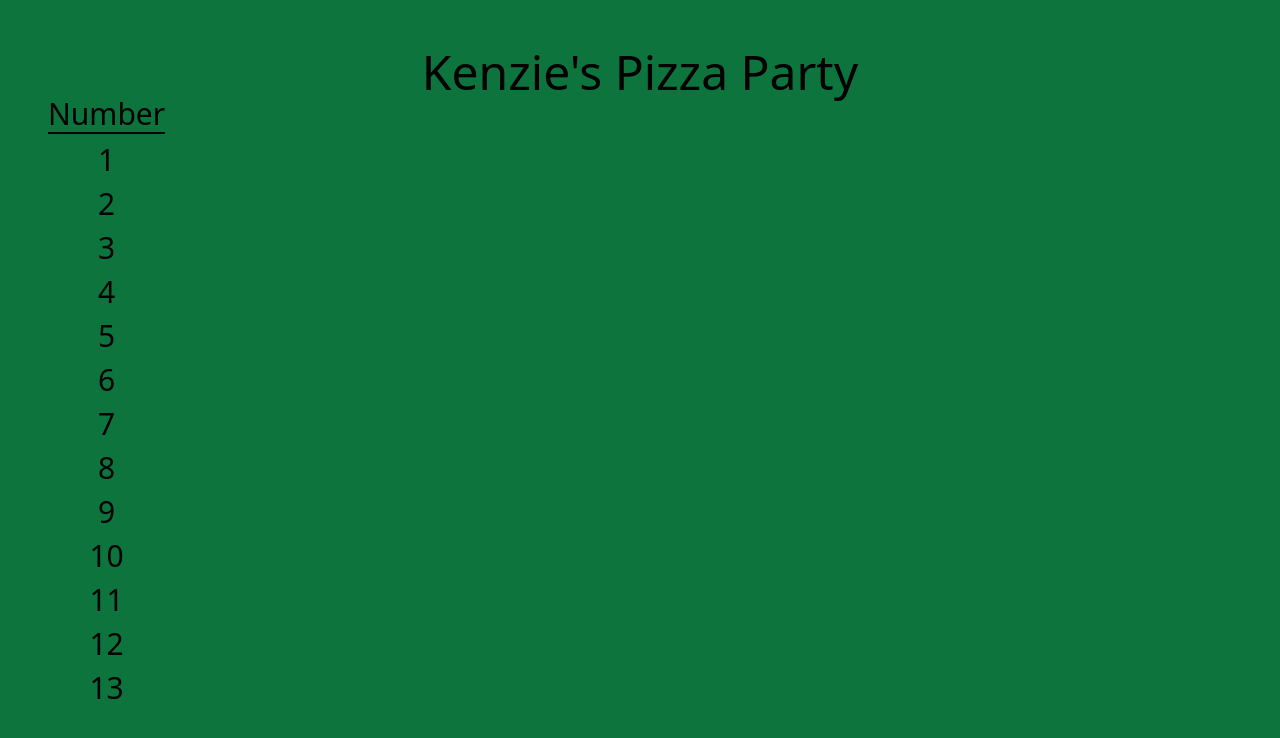
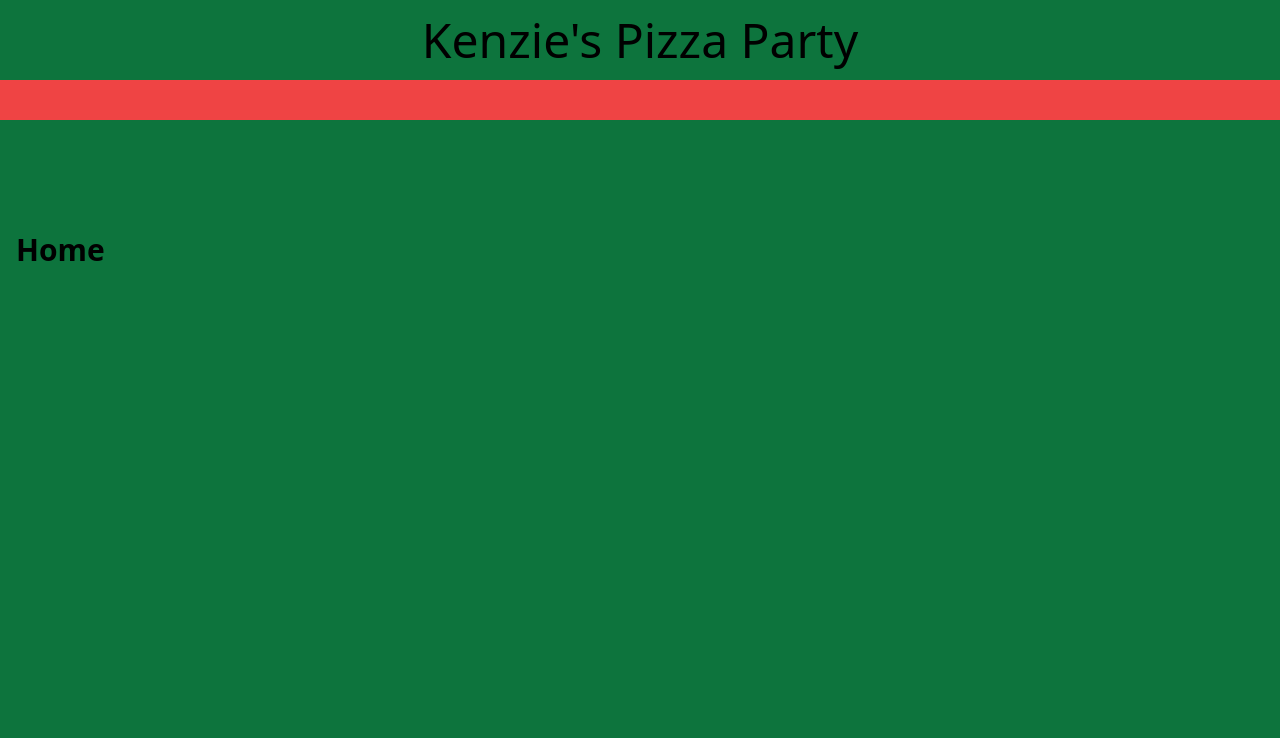
Before and after one commit to gsayre/kpp, a Next.js app: page / in a window 1280 px wide. Shown: the top 738 px of the page. Built offline with nearby package versions, Linux system fonts and the light colour scheme.

Commit message:
updated progress working on storing application state in local storage. committing in case my cat eats my pc cords while i'm gone and breaks my computer

```diff
--- a/app/layout.tsx
+++ b/app/layout.tsx
@@ -1,19 +1,27 @@
-import type { Metadata } from 'next'
-import './globals.css'
+import type { Metadata } from "next";
+import "./globals.css";
 
 export const metadata: Metadata = {
-  title: 'KPP',
-  description: 'You gotta do your times tables to get your pizza',
-}
+	title: "KPP",
+	description: "You gotta do your times tables to get your pizza",
+};
 
 export default function RootLayout({
-  children,
+	children,
 }: {
-  children: React.ReactNode
+	children: React.ReactNode;
 }) {
-  return (
-    <html lang="en">
-      <body >{children}</body>
-    </html>
-  )
+	return (
+		<html lang="en">
+			<body className={`flex min-h-screen flex-col bg-[#0D743D]`}>
+				<header>
+					<div className={`flex flex-col items-center justify-center p-4`}>
+						<div className="text-5xl font-light">Kenzie&apos;s Pizza Party</div>
+					</div>
+					<div className="bg-red-500 w-full h-10"></div>
+				</header>
+				<main className="p-4 h-full w-full">{children}</main>
+			</body>
+		</html>
+	);
 }
--- a/app/multiplicationTable.tsx
+++ /dev/null
@@ -1,70 +0,0 @@
-import { useFormState, useFormStatus } from "react-dom";
-import { validateMultiplicationTable } from "./actions";
-
-const initialState = {
-	message: null,
-};
-
-function SubmitButton() {
-	const { pending } = useFormStatus();
-
-	return (
-		<button
-			type="submit"
-			aria-disabled={pending}
-			className="text-xl rounded-md bg-white p-2 w-20"
-		>
-			Submit
-		</button>
-	);
-}
-
-export function MultiplicationTable({ gridSize }: { gridSize: number }) {
-	const [state, formAction] = useFormState(
-		validateMultiplicationTable,
-		initialState
-	);
-
-	return (
-		<>
-			<form action={formAction} className="flex flex-col gap-4">
-				<div className="flex h-fit">
-					{Array.from(Array(gridSize + 1).keys()).map((row, idx) => {
-						return (
-							<div className="flex flex-col" key={row + "-" + idx}>
-								{Array.from(Array(gridSize + 1).keys()).map((col) => {
-									return (
-										<div key={row + "-" + col}>
-											{row === 0 && col !== 0 ? (
-												<div className="w-20 h-16 flex justify-center items-center text-2xl font-semibold text-white">
-													{col}
-												</div>
-											) : col === 0 && row !== 0 ? (
-												<div className="w-20 h-16 flex justify-center items-center text-2xl font-semibold text-white">
-													{row}
-												</div>
-											) : col === 0 && row === 0 ? (
-												<div className="w-20 h-16"></div>
-											) : (
-												<div className="flex flex-col border border-black p-4 bg-white w-20 h-16">
-													<input
-														type="text"
-														className="focus:outline-none focus:border-b-black focus:border-b-2 p-1"
-														name={col + "-" + row}
-													/>
-												</div>
-											)}
-										</div>
-									);
-								})}
-							</div>
-						);
-					})}
-				</div>
-				<div className="flex flex-row-reverse">
-					{gridSize > 0 && <SubmitButton />}
-				</div>
-			</form>
-		</>
-	);
-}
--- a/app/actions.ts
+++ b/app/multiplicationTable/[number]/actions.ts
@@ -3,6 +3,7 @@ export async function validateMultiplicationTable(
 	formData: FormData
 ) {
 	try {
+		console.log('here')
 		const numArray: Array<Array<Number>> = [];
 		const ansArray: Array<Array<Number>> = [];
 		const correctnessArray: Array<Array<Boolean>> = [];
@@ -22,7 +23,6 @@ export async function validateMultiplicationTable(
 				ansArray[i].push(i * j);
 			}
 		}
-		console.log(ansArray);
 		for (const pair of multiplicationTableEntries) {
 			const split = pair[0].split("-");
 			numArray[Number(split[0])][Number(split[1])] = Number(pair[1]);
@@ -37,7 +37,7 @@ export async function validateMultiplicationTable(
 				}
 			}
 		}
-		console.log(userCorrect, correctnessArray);
+        return {userCorrect, correctnessArray}
 	} catch (e) {
 		return { message: "Failed to check multiplication table" };
 	}
--- /dev/null
+++ b/app/multiplicationTable/[number]/layout.tsx
@@ -0,0 +1,68 @@
+"use client";
+import Link from "next/link";
+import Page from "@/app/multiplicationTable/[number]/page";
+import { useEffect, useState } from "react";
+
+function useFinishedArray() {
+	const initialState = () => {
+		if (typeof window !== "undefined") {
+			return window.localStorage.getItem("finishedArray");
+		}
+		return Array.from(Array(13).keys()).map(function (el) {
+			return {
+				num: el,
+				isFinished: false,
+			};
+		});
+	};
+
+	const [finishedArray, setFinishedArray] = useState(initialState);
+
+	const updateFAAtIndex = (idx: number) => {
+		let tempArr = [...finishedArray];
+		let item = tempArr[idx];
+		item.isFinished = true;
+		tempArr[idx] = item;
+		setFinishedArray([...tempArr]);
+	};
+
+	useEffect(
+		() =>
+			window.localStorage.setItem(
+				"finishedArray",
+				JSON.stringify(finishedArray)
+			),
+		[finishedArray]
+	);
+
+	return { finishedArray, updateFAAtIndex };
+}
+
+export default function Layout({ children }: { children: React.ReactNode }) {
+	const { finishedArray, updateFAAtIndex } = useFinishedArray();
+
+	return (
+		<section className="flex">
+			<div className="flex gap-8">
+				<div className="flex flex-col gap-2">
+					<div className="border-b-2 border-b-black text-3xl flex"> Number</div>
+					{Array.from(Array(13).keys()).map((item) => {
+						return (
+							<div key={item + 1} className="flex items-center justify-center">
+								<Link
+									href={`/multiplicationTable/${item + 1}`}
+									className="text-3xl flex"
+								>
+									{item + 1}
+								</Link>
+							</div>
+						);
+					})}
+				</div>
+			</div>
+			<main>
+				<Page updateFinishedArray={updateFAAtIndex} />
+			</main>
+		</section>
+	);
+}
--- /dev/null
+++ b/app/multiplicationTable/[number]/page.tsx
@@ -0,0 +1,101 @@
+"use client";
+import { useFormState, useFormStatus } from "react-dom";
+import { validateMultiplicationTable } from "./actions";
+import { useParams } from "next/navigation";
+import { Dispatch, SetStateAction, useEffect } from "react";
+
+const initialState = {
+	message: null,
+};
+
+function SubmitButton() {
+	const { pending } = useFormStatus();
+
+	return (
+		<button
+			type="submit"
+			aria-disabled={pending}
+			className="text-xl rounded-md bg-white p-2 w-20"
+		>
+			Submit
+		</button>
+	);
+}
+
+interface Props {
+	updateFinishedArray: (idx: number) => void;
+}
+
+export default function Page(props: Props) {
+	const params = useParams();
+	const [state, formAction] = useFormState(
+		validateMultiplicationTable,
+		initialState
+    );
+    useEffect(() => {
+        if (state.userCorrect) {
+           props.updateFinishedArray(Number(params.number) - 1)
+        }
+     }
+    ,[state])
+	return (
+		<form action={formAction} className="flex flex-col gap-4">
+			<div className="flex h-fit">
+				{Array.from(Array(Number(params.number) + 1).keys()).map((row, idx) => {
+					return (
+						<div className="flex flex-col" key={row + "-" + idx}>
+							{Array.from(Array(Number(params.number) + 1).keys()).map(
+								(col) => {
+									return (
+										<div key={row + "-" + col}>
+											{row === 0 && col !== 0 ? (
+												<div className="w-20 h-16 flex justify-center items-center text-2xl font-semibold text-white">
+													{col}
+												</div>
+											) : col === 0 && row !== 0 ? (
+												<div className="w-20 h-16 flex justify-center items-center text-2xl font-semibold text-white">
+													{row}
+												</div>
+											) : col === 0 && row === 0 ? (
+												<div className="w-20 h-16"></div>
+											) : (
+												<div
+													className={`flex flex-col border border-black p-4 w-20 h-16 ${
+														state.correctnessArray &&
+														state.correctnessArray[col][row]
+															? "bg-green-500"
+															: state.correctnessArray &&
+															  !state.correctnessArray[col][row]
+															? "bg-red-500"
+															: "bg-white"
+													}`}
+												>
+													<input
+														type="text"
+														className={`focus:outline-none focus:border-b-black focus:border-b-2 p-1 bg-inherit text-xl text-center ${
+															state.correctnessArray &&
+															state.correctnessArray[col][row]
+																? "bg-green-500"
+																: state.correctnessArray &&
+																  !state.correctnessArray[col][row]
+																? "bg-red-500"
+																: "bg-white"
+														}`}
+														name={col + "-" + row}
+													/>
+												</div>
+											)}
+										</div>
+									);
+								}
+							)}
+						</div>
+					);
+				})}
+			</div>
+			<div className="flex flex-row-reverse">
+				{Number(params.number) > 0 && <SubmitButton />}
+			</div>
+		</form>
+	);
+}
--- a/app/page.tsx
+++ b/app/page.tsx
@@ -1,33 +1,9 @@
-"use client";
-import Image from "next/image";
-import { useState } from "react";
-import { MultiplicationTable } from "./multiplicationTable";
-
-export default function Home() {
-	const [gridSize, setGridSize] = useState(0);
+export default function Page() {
 	return (
-		<main className="flex min-h-screen flex-col p-12 bg-[#0D743D]">
-			<div className="flex flex-col items-center justify-center">
-				<div className="text-5xl">Kenzie&apos;s Pizza Party</div>
+		<section className="py-24">
+			<div className="container">
+				<h1 className="text-3xl font-bold">Home</h1>
 			</div>
-			<div className="flex gap-8">
-				<div className="flex flex-col gap-2">
-					<div className="border-b-2 border-b-black text-3xl flex"> Number</div>
-					{Array.from(Array(13).keys()).map((item) => {
-						return (
-							<div key={item + 1} className="flex items-center justify-center">
-								<button
-									onClick={() => setGridSize(item + 1)}
-									className="text-3xl flex"
-								>
-									{item + 1}
-								</button>
-							</div>
-						);
-					})}
-				</div>
-				<MultiplicationTable gridSize={gridSize} />
-			</div>
-		</main>
+		</section>
 	);
 }
--- a/tailwind.config.js
+++ b/tailwind.config.js
@@ -9,7 +9,11 @@ module.exports = {
 		"./src/**/*.{js,ts,jsx,tsx,mdx}",
 	],
 	theme: {
-		extend: {},
+		extend: {
+			fontFamily: {
+				italianno: ["var(--font-italianno)"],
+			},
+		},
 	},
 	plugins: [],
 };
```
Also changed, not shown: public/Italianno-Regular.ttf (added).
